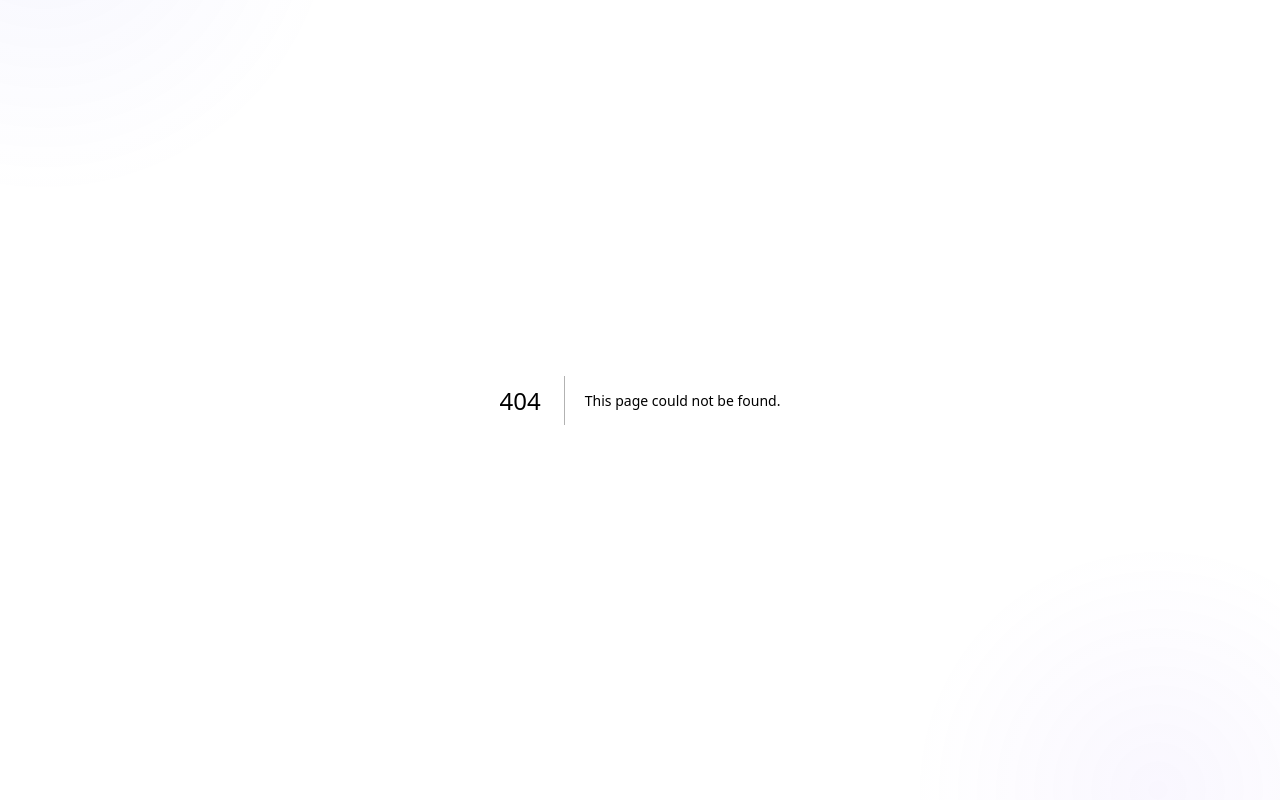
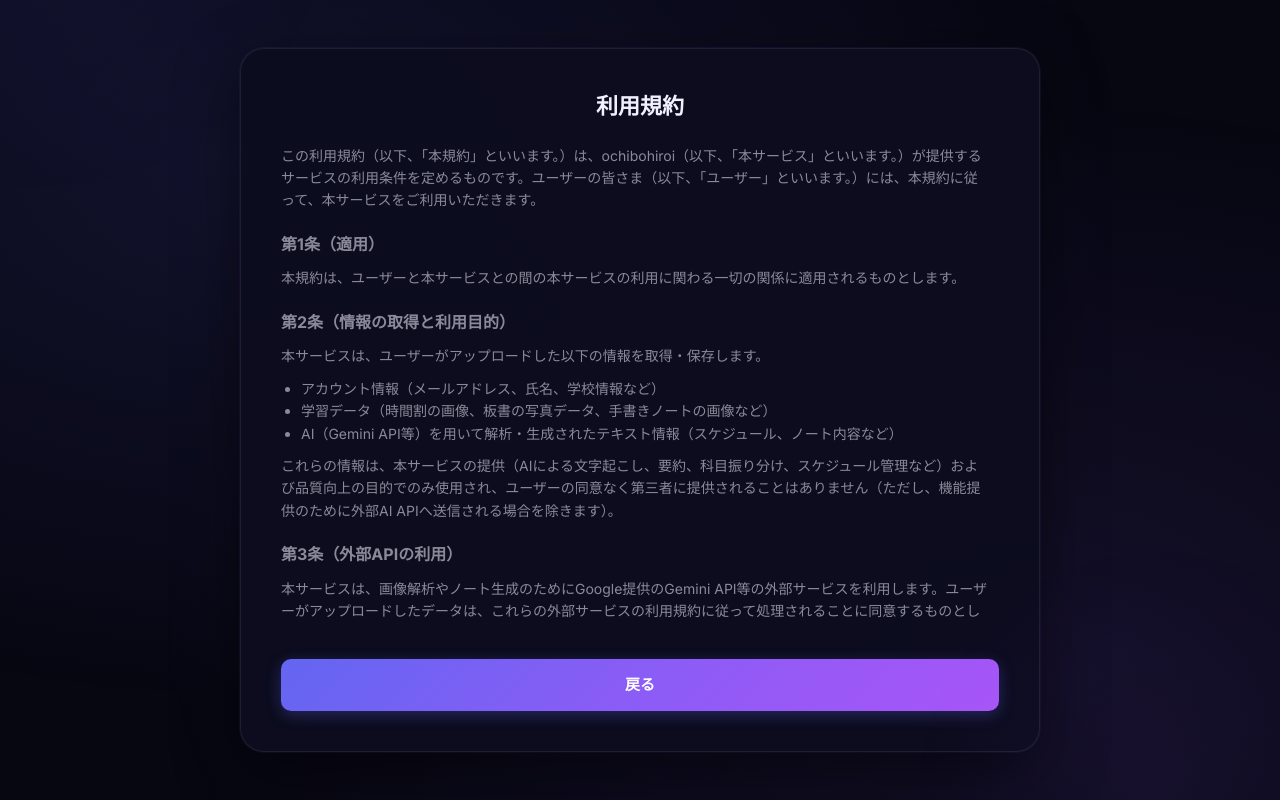
Before and after one commit to takadou211117-cmyk/ochibohiroi, a Next.js app: page /terms in a window 1280 px wide. Before the commit this address had no page. Built offline with nearby package versions, Linux system fonts and the light colour scheme.

Commit message:
利用規約ページの追加

```diff
--- a/app/login/page.tsx
+++ b/app/login/page.tsx
@@ -96,6 +96,12 @@ export default function LoginPage() {
             新規登録
           </Link>
         </p>
+
+        <div style={{ textAlign: "center", marginTop: "20px" }}>
+          <Link href="/terms" style={{ fontSize: "12px", color: "var(--text-secondary)", textDecoration: "underline" }}>
+            利用規約
+          </Link>
+        </div>
       </div>
     </div>
   );
--- a/app/register/page.tsx
+++ b/app/register/page.tsx
@@ -147,6 +147,10 @@ export default function RegisterPage() {
             <input type="text" name="department" className="input" value={form.department} onChange={handleChange} placeholder="理学部情報科学科" />
           </div>
 
+          <p style={{ fontSize: "12px", color: "var(--text-secondary)", textAlign: "center", marginBottom: "16px" }}>
+            アカウントを作成することにより、<Link href="/terms" style={{ color: "var(--primary)" }}>利用規約</Link>に同意したものとみなされます。
+          </p>
+
           <button type="submit" className={`btn btn-primary ${styles.submitBtn}`} disabled={loading}>
             {loading ? (
               <>
--- /dev/null
+++ b/app/terms/page.tsx
@@ -0,0 +1,55 @@
+import Link from "next/link";
+import styles from "../login/page.module.css"; // Reuse the glassmorphism styles
+
+export const metadata = {
+  title: "利用規約 | ochibohiroi",
+};
+
+export default function TermsPage() {
+  return (
+    <div className={styles.container}>
+      <div className={styles.bg} />
+      <div className={styles.card} style={{ maxWidth: 800, padding: "40px", textAlign: "left" }}>
+        <h1 className={styles.title} style={{ marginBottom: "20px" }}>利用規約</h1>
+
+        <div style={{ color: "var(--text-secondary)", lineHeight: "1.6", fontSize: "14px", overflowY: "auto", maxHeight: "60vh", paddingRight: "10px" }}>
+          <p>この利用規約（以下、「本規約」といいます。）は、ochibohiroi（以下、「本サービス」といいます。）が提供するサービスの利用条件を定めるものです。ユーザーの皆さま（以下、「ユーザー」といいます。）には、本規約に従って、本サービスをご利用いただきます。</p>
+
+          <h2 style={{ color: "var(--text)", marginTop: "20px", marginBottom: "10px", fontSize: "16px" }}>第1条（適用）</h2>
+          <p>本規約は、ユーザーと本サービスとの間の本サービスの利用に関わる一切の関係に適用されるものとします。</p>
+
+          <h2 style={{ color: "var(--text)", marginTop: "20px", marginBottom: "10px", fontSize: "16px" }}>第2条（情報の取得と利用目的）</h2>
+          <p>本サービスは、ユーザーがアップロードした以下の情報を取得・保存します。</p>
+          <ul style={{ paddingLeft: "20px", margin: "10px 0" }}>
+            <li>アカウント情報（メールアドレス、氏名、学校情報など）</li>
+            <li>学習データ（時間割の画像、板書の写真データ、手書きノートの画像など）</li>
+            <li>AI（Gemini API等）を用いて解析・生成されたテキスト情報（スケジュール、ノート内容など）</li>
+          </ul>
+          <p>これらの情報は、本サービスの提供（AIによる文字起こし、要約、科目振り分け、スケジュール管理など）および品質向上の目的でのみ使用され、ユーザーの同意なく第三者に提供されることはありません（ただし、機能提供のために外部AI APIへ送信される場合を除きます）。</p>
+
+          <h2 style={{ color: "var(--text)", marginTop: "20px", marginBottom: "10px", fontSize: "16px" }}>第3条（外部APIの利用）</h2>
+          <p>本サービスは、画像解析やノート生成のためにGoogle提供のGemini API等の外部サービスを利用します。ユーザーがアップロードしたデータは、これらの外部サービスの利用規約に従って処理されることに同意するものとします。</p>
+
+          <h2 style={{ color: "var(--text)", marginTop: "20px", marginBottom: "10px", fontSize: "16px" }}>第4条（禁止事項）</h2>
+          <p>ユーザーは、本サービスの利用にあたり、以下の行為をしてはなりません。</p>
+          <ul style={{ paddingLeft: "20px", margin: "10px 0" }}>
+            <li>法令または公序良俗に違反する行為</li>
+            <li>犯罪行為に関連する行為</li>
+            <li>本サービスのサーバーまたはネットワークの機能を破壊したり、妨害したりする行為</li>
+            <li>他人の著作権、肖像権、プライバシーなどを侵害するデータ（自身に関係のない他人の写真など）をアップロードする行為</li>
+          </ul>
+
+          <h2 style={{ color: "var(--text)", marginTop: "20px", marginBottom: "10px", fontSize: "16px" }}>第5条（免責事項）</h2>
+          <p>本サービスは、AI（人工知能）を用いた解析や文章生成を提供しますが、その正確性、完全性、有用性を保証するものではありません。AIによって生成されたノートや時間割の誤りによって生じたいかなる損害についても、本サービスは責任を負いません。</p>
+
+        </div>
+
+        <div style={{ marginTop: "30px", textAlign: "center" }}>
+          <Link href="/register" className={`btn btn-primary ${styles.submitBtn}`} style={{ display: "inline-block", textDecoration: "none" }}>
+            戻る
+          </Link>
+        </div>
+      </div>
+    </div>
+  );
+}
```
